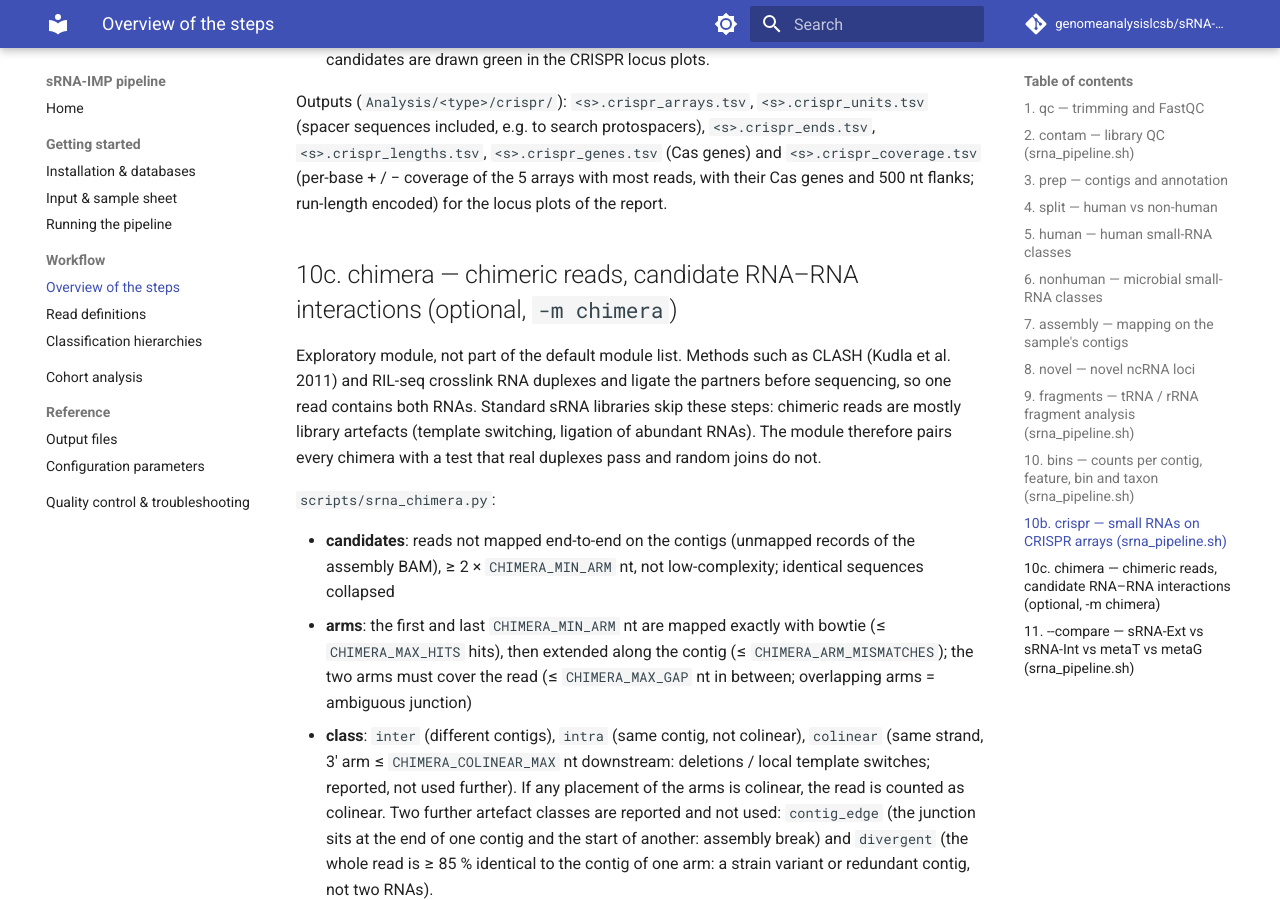
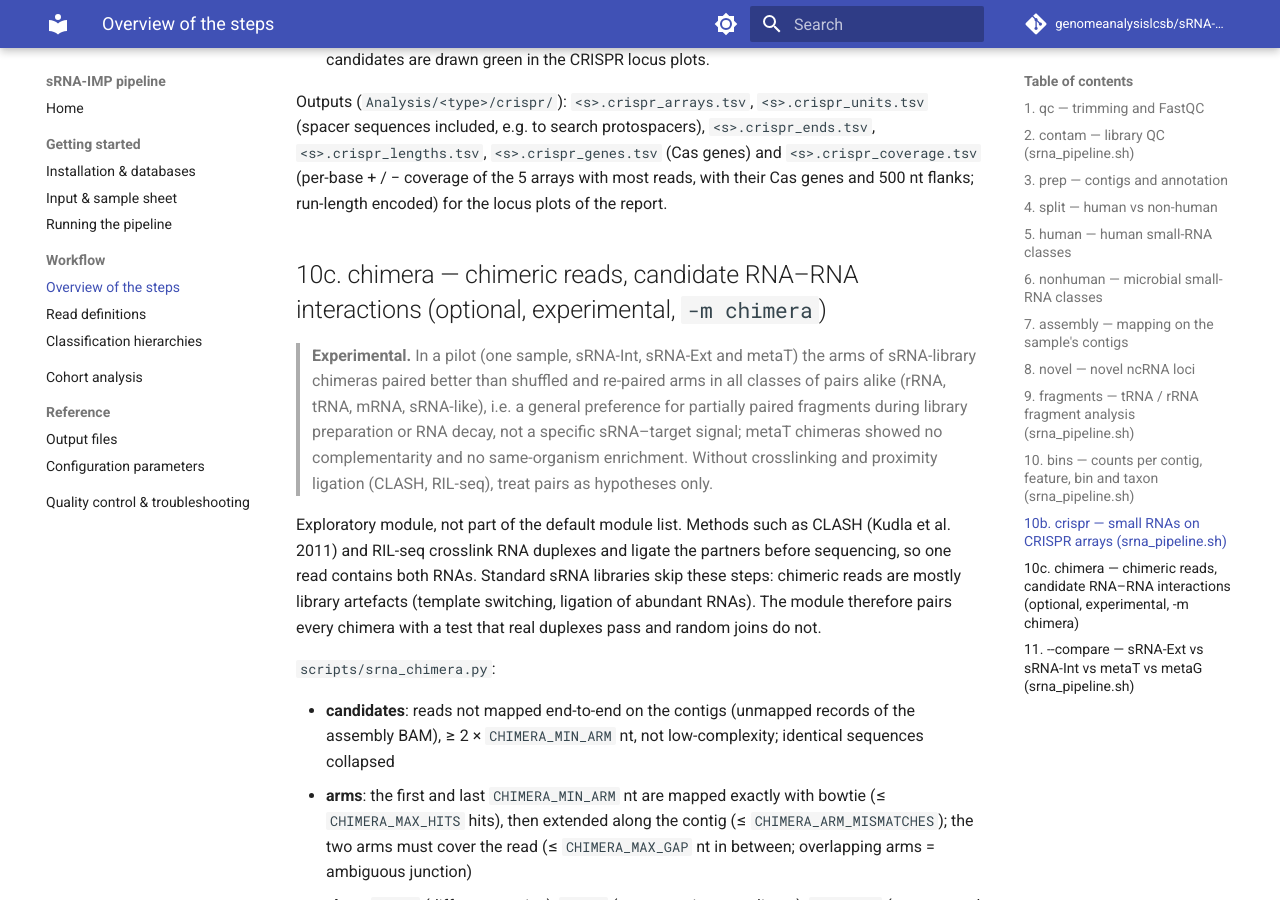
Before and after one commit to genomeanalysislcsb/sRNA-IMP, an MkDocs documentation site: the page built from docs/workflow.md, in a window 1280 px wide and 900 px high, scrolled down 7409 px. Built offline with MkDocs 1.6.1 and Material for MkDocs 9.7.7, drawn with Linux system fonts in a browser that asks for light colours; comment, search, counter and statistics services are not loaded.

Commit message:
chimera module marked experimental (pilot result in docs); metaT chimeras once per run with -f; MultiQC cohort fixes

```diff
--- a/docs/configuration.md
+++ b/docs/configuration.md
@@ -151,7 +151,7 @@ ASSEMBLY_RECOUNT_ONLY=1 RRNA_EXCLUDE_RFAM=1 ./srna_pipeline.sh -s samples.tsv -o
 | `COHORT_PERMUTATIONS` | `999` | PERMANOVA permutations |
 | `COMPARE_BIN_BASIS` | `contig,cds,no_rrna` | how reads are summed per bin; the first is the main bin level (`bins.tsv`), the others add `bins_<basis>.tsv` and summary rows `bin_<basis>` (see workflow §11) |
 
-## chimera (optional module, `-m chimera`)
+## chimera (optional, experimental module, `-m chimera`)
 
 | variable | default | meaning |
 |---|---|---|
--- a/docs/workflow.md
+++ b/docs/workflow.md
@@ -235,7 +235,13 @@ included, e.g. to search protospacers), `<s>.crispr_ends.tsv`, `<s>.crispr_lengt
 `<s>.crispr_coverage.tsv` (per-base + / − coverage of the 5 arrays with most reads, with their Cas genes and
 500 nt flanks; run-length encoded) for the locus plots of the report.
 
-## 10c. chimera — chimeric reads, candidate RNA–RNA interactions (optional, `-m chimera`)
+## 10c. chimera — chimeric reads, candidate RNA–RNA interactions (optional, experimental, `-m chimera`)
+
+> **Experimental.** In a pilot (one sample, sRNA-Int, sRNA-Ext and metaT) the arms of sRNA-library chimeras paired
+> better than shuffled and re-paired arms in all classes of pairs alike (rRNA, tRNA, mRNA, sRNA-like), i.e. a general
+> preference for partially paired fragments during library preparation or RNA decay, not a specific sRNA–target
+> signal; metaT chimeras showed no complementarity and no same-organism enrichment. Without crosslinking and
+> proximity ligation (CLASH, RIL-seq), treat pairs as hypotheses only.
 
 Exploratory module, not part of the default module list. Methods such as CLASH (Kudla et al. 2011) and RIL-seq
 crosslink RNA duplexes and ligate the partners before sequencing, so one read contains both RNAs. Standard sRNA
```
Also changed, not shown: 1 other file.
